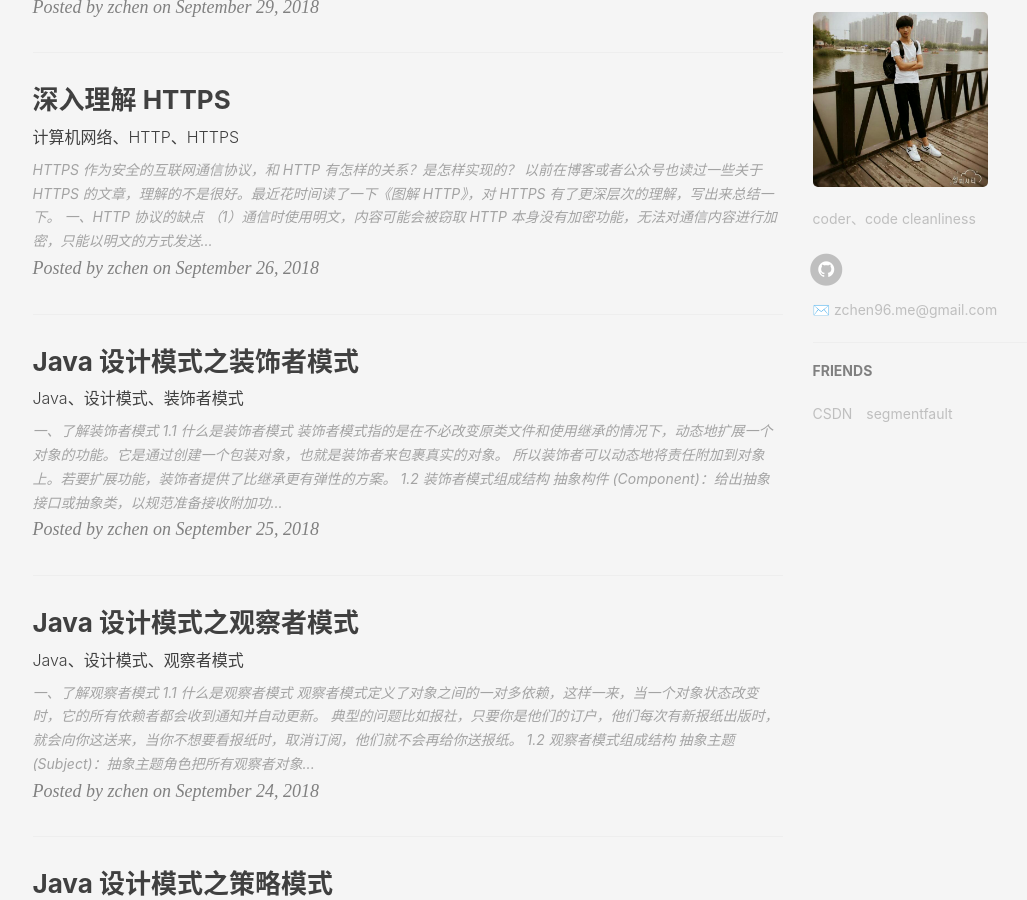
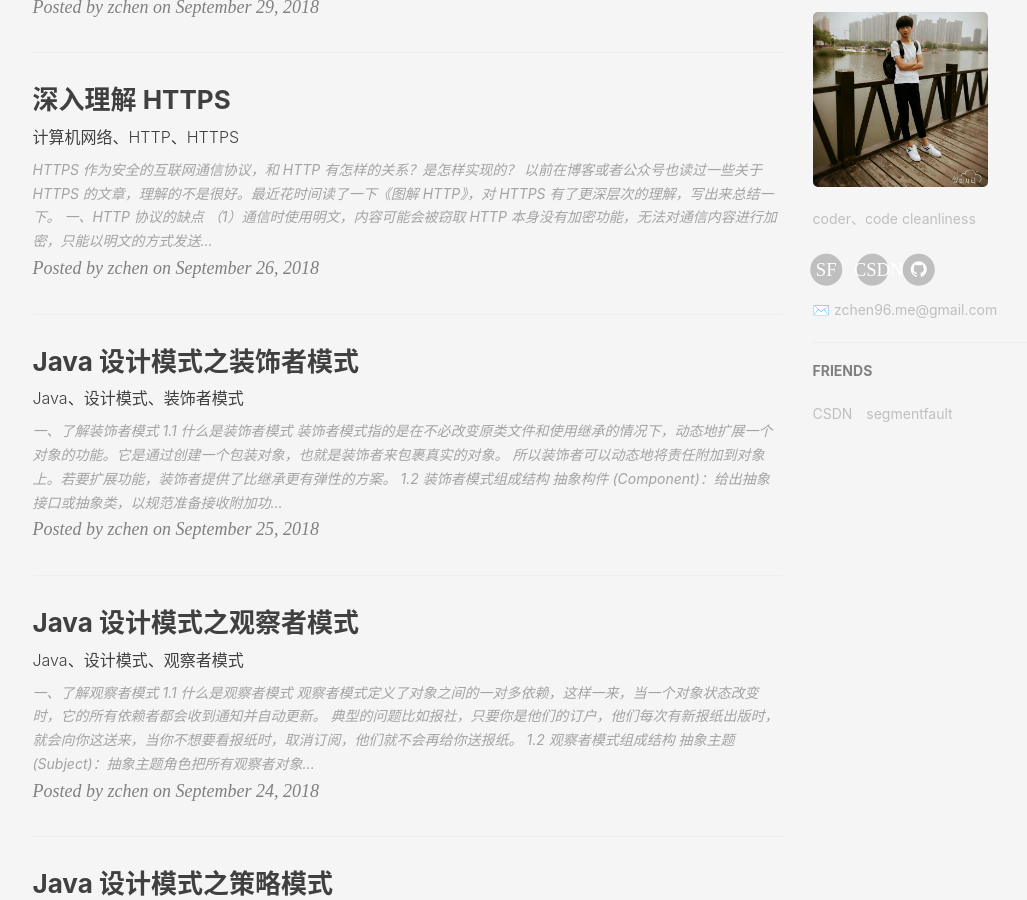
Before and after one commit to zchen96/zchen96.github.io, a Jekyll site: the page built from index.html, in a window 1280 px wide and 900 px high, scrolled down 646 px. Shown: the whole window, without its empty margins (135-1162 px from the left). Built offline with Jekyll 4.4.1, drawn with Linux system fonts in a browser that asks for light colours; nearby versions of some CDN libraries; the list of posts is cut into pages by our own code; comment, search, counter and statistics services are not loaded.

Commit message:
添加社交主页

```diff
--- a/_layouts/page.html
+++ b/_layouts/page.html
@@ -133,6 +133,26 @@
                                 </a>
                             </li>
                             {% endif %}
+			    {% if site.segmentfault_username %}
+                            <li>
+                                <a target="_blank" href="https://segmentfault.com/u/{{ site.segmentfault_username }}">
+                                    <span class="fa-stack fa-lg">
+                                        <i class="fa fa-circle fa-stack-2x"></i>
+                                        <i class="fa  fa-stack-1x fa-inverse">SF</i>
+                                    </span>
+                                </a>
+                            </li>
+                            {% endif %}
+			    {% if site.CSDN_username %}
+                            <li>
+                                <a target="_blank" href="https://blog.csdn.net/{{ site.CSDN_username }}">
+                                    <span class="fa-stack fa-lg">
+                                        <i class="fa fa-circle fa-stack-2x"></i>
+                                        <i class="fa  fa-stack-1x fa-inverse">CSDN</i>
+                                    </span>
+                                </a>
+                            </li>
+                            {% endif %}
                             {% if site.twitter_username %}
                             <li>
                                 <a href="https://twitter.com/{{ site.twitter_username }}">
```
